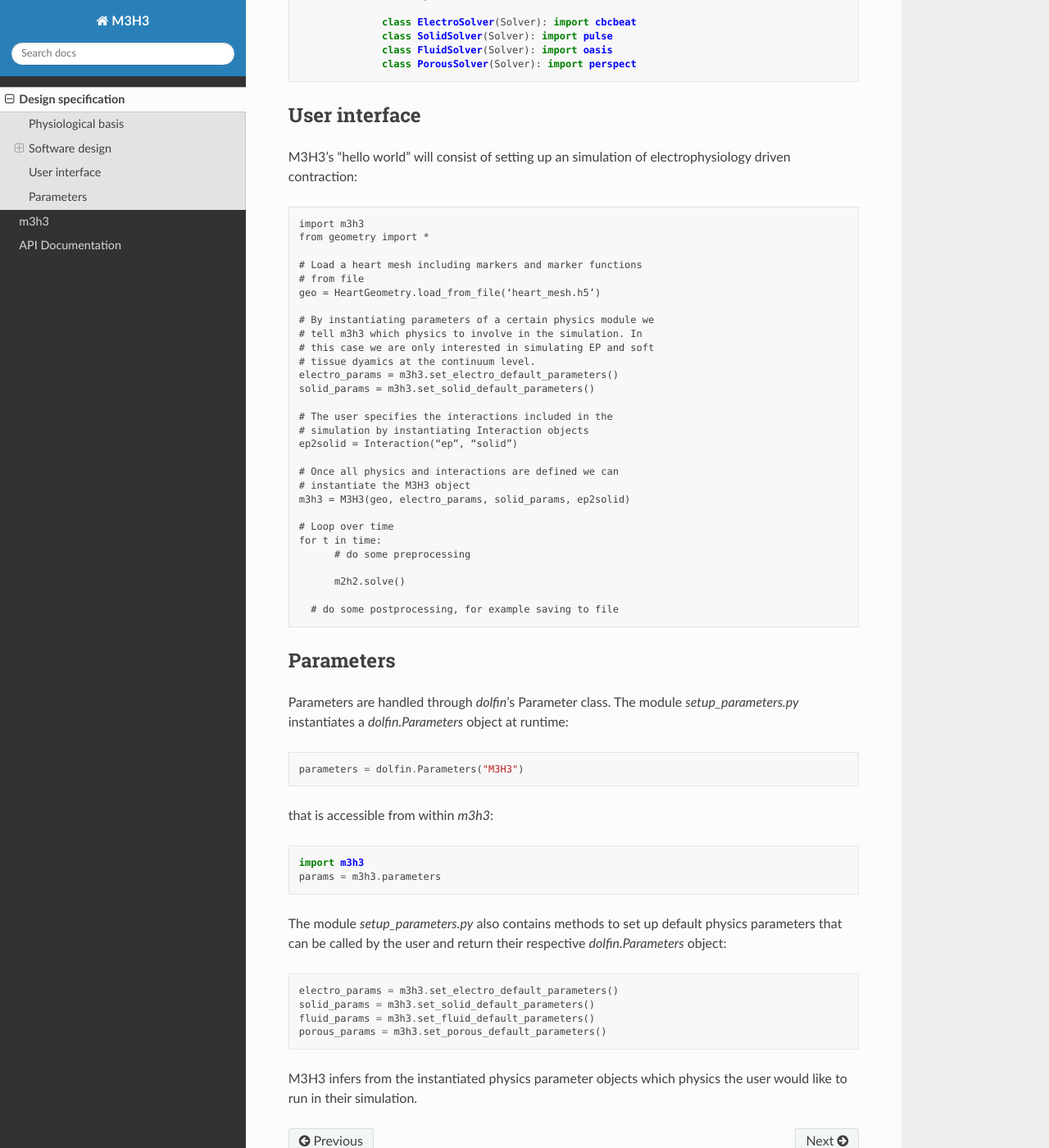
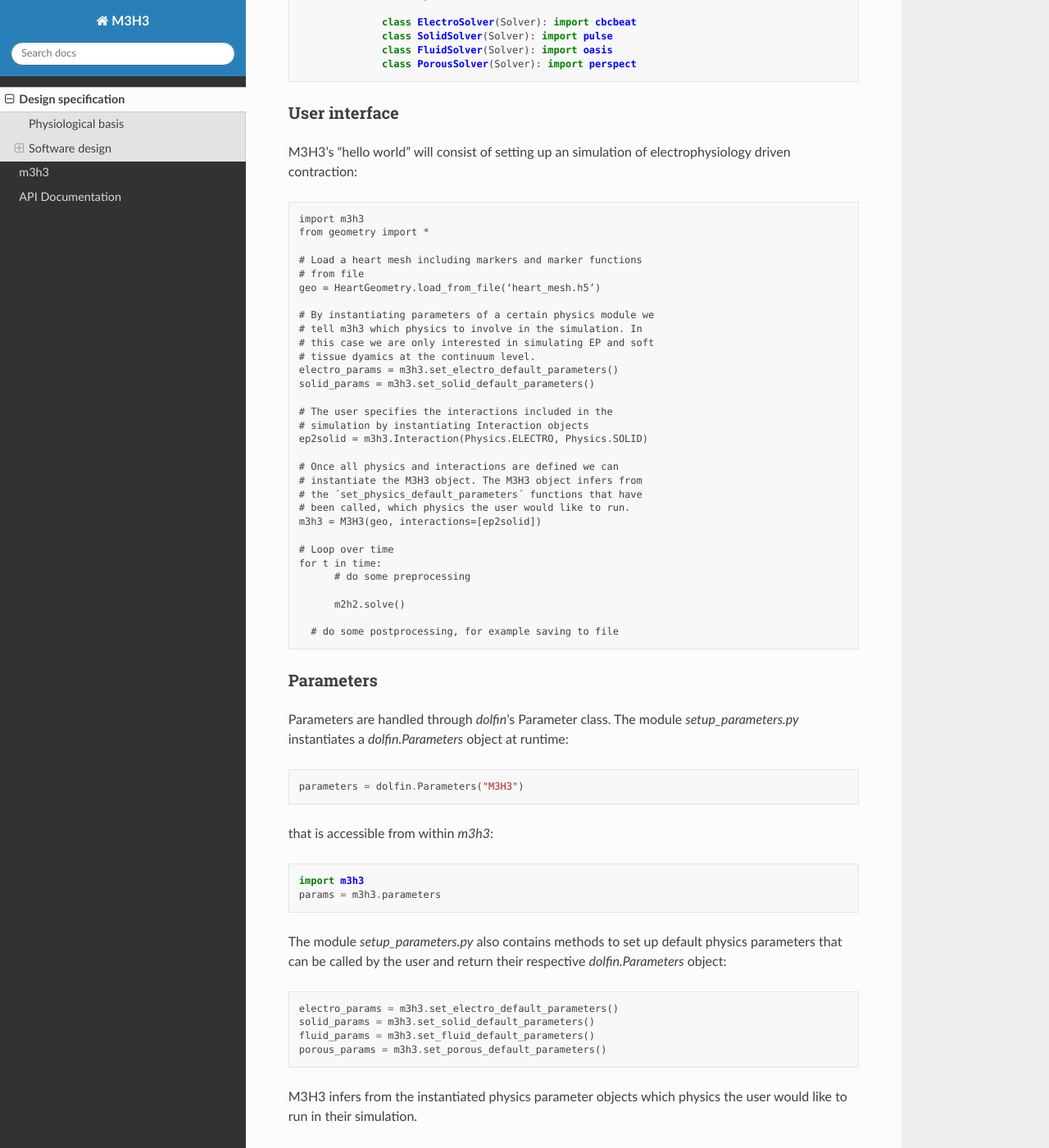
Before and after one commit to ComputationalPhysiology/m3h3, a Sphinx documentation site: the page built from docs/source/designdoc.rst, in a window 1280 px wide and 1400 px high, scrolled down 1538 px. Shown: the whole window at 82% size. Built offline with Sphinx 7.4.7 and the Read the Docs theme 2.0.0, drawn with Linux system fonts in a browser that asks for light colours; pages that are not in the unit, such as notebooks, are missing from menus; some of the changed text lies outside the part shown.

Commit message:
updated design doc

```diff
--- a/docs/source/designdoc.rst
+++ b/docs/source/designdoc.rst
@@ -57,7 +57,7 @@ Architecture
 
 
 User interface
-------------------------
+^^^^^^^^^^^^^^^^
 
 M3H3's "hello world" will consist of setting up an simulation of electrophysiology driven contraction::
 
@@ -77,11 +77,13 @@ M3H3's "hello world" will consist of setting up an simulation of electrophysiolo
 
   # The user specifies the interactions included in the
   # simulation by instantiating Interaction objects
-  ep2solid = Interaction(“ep”, “solid”)
+  ep2solid = m3h3.Interaction(Physics.ELECTRO, Physics.SOLID)
 
   # Once all physics and interactions are defined we can
-  # instantiate the M3H3 object
-  m3h3 = M3H3(geo, electro_params, solid_params, ep2solid)
+  # instantiate the M3H3 object. The M3H3 object infers from
+  # the ´set_physics_default_parameters´ functions that have
+  # been called, which physics the user would like to run.
+  m3h3 = M3H3(geo, interactions=[ep2solid])
 
   # Loop over time
   for t in time:
@@ -93,7 +95,7 @@ M3H3's "hello world" will consist of setting up an simulation of electrophysiolo
 
 
 Parameters
----------------
+^^^^^^^^^^^^
 
 Parameters are handled through `dolfin`'s Parameter class. The module `setup_parameters.py` instantiates a `dolfin.Parameters` object at runtime::
 
@@ -112,3 +114,14 @@ The module `setup_parameters.py` also contains methods to set up default physics
     porous_params = m3h3.set_porous_default_parameters()
 
 M3H3 infers from the instantiated physics parameter objects which physics the user would like to run in their simulation.
+
+
+Physics Enumerator
+^^^^^^^^^^^^^^^^^^^^
+
+M3H3 contains a Python enumerator object `Physics`, which contains placeholders for the physics labels used by M3H3. These are currently
+
+- `Physics.ELECTRO`: electrodynamics
+- `Physics.SOLID`: solid mechanics
+- `Physics.FLUID`: fluid dynamics
+- `Physics.POROUS`: porous mechanics
```
